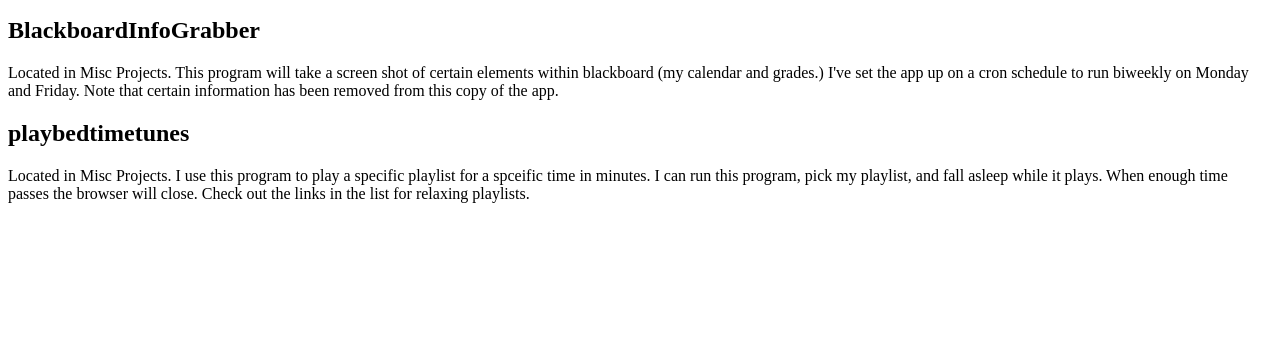
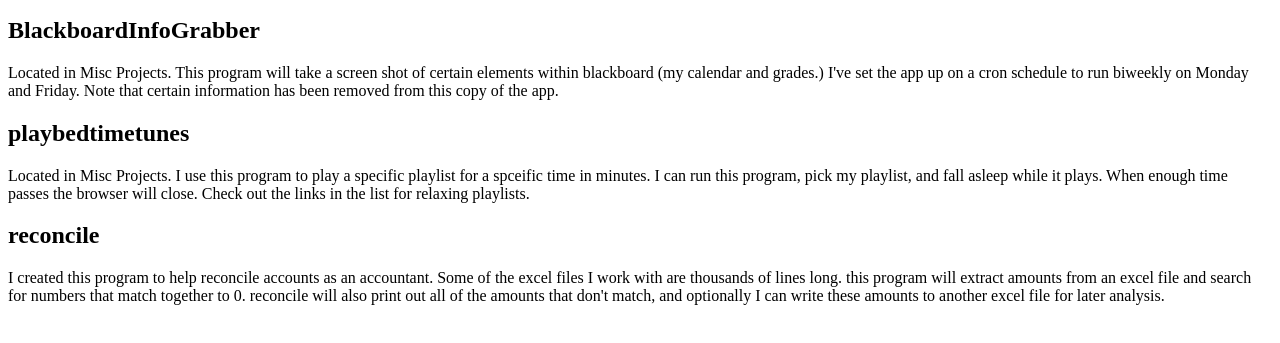
Before and after one commit to codythegreat/Cody_Repo, a plain HTML site: page index.html in a window 1280 px wide. Shown: the part 137-480 px from the top of the page. Drawn offline with Linux system fonts and the light colour scheme.

Commit message:
updated index to detail new reconcile.py file

```diff
--- a/index.html
+++ b/index.html
@@ -18,5 +18,9 @@ and save the workbooks.</p>
  <p>Located in Misc Projects. I use this program to play a specific playlist for a spceific time in minutes. I can run this program,
  pick my playlist, and fall asleep while it plays. When enough time passes the browser will close. Check out the links in the list for
 relaxing playlists.</p>
+<h2>reconcile</h2>
+<p>I created this program to help reconcile accounts as an accountant. Some of the excel files I work with are thousands of lines long.
+this program will extract amounts from an excel file and search for numbers that match together to 0. reconcile will also print out all
+of the amounts that don't match, and optionally I can write these amounts to another excel file for later analysis.</p>
 </body>
 </html>
```
